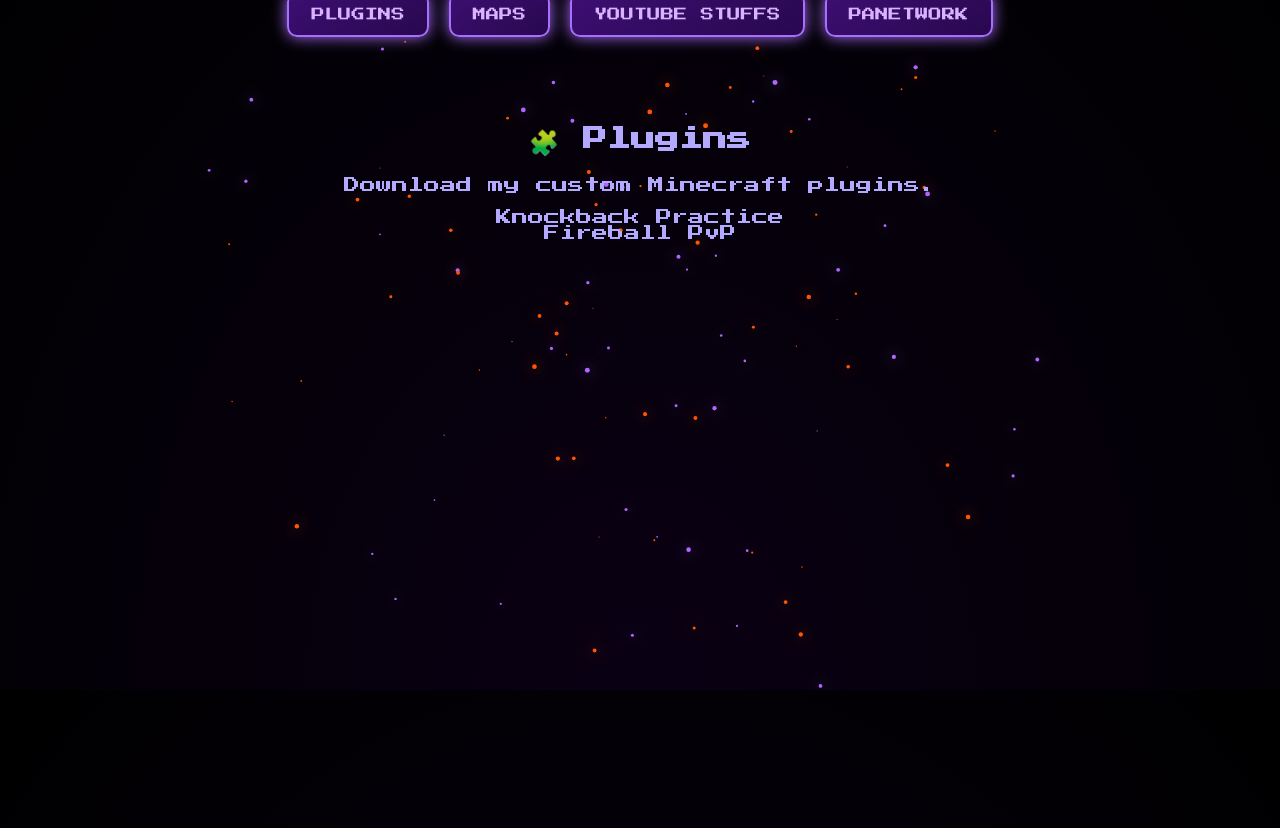
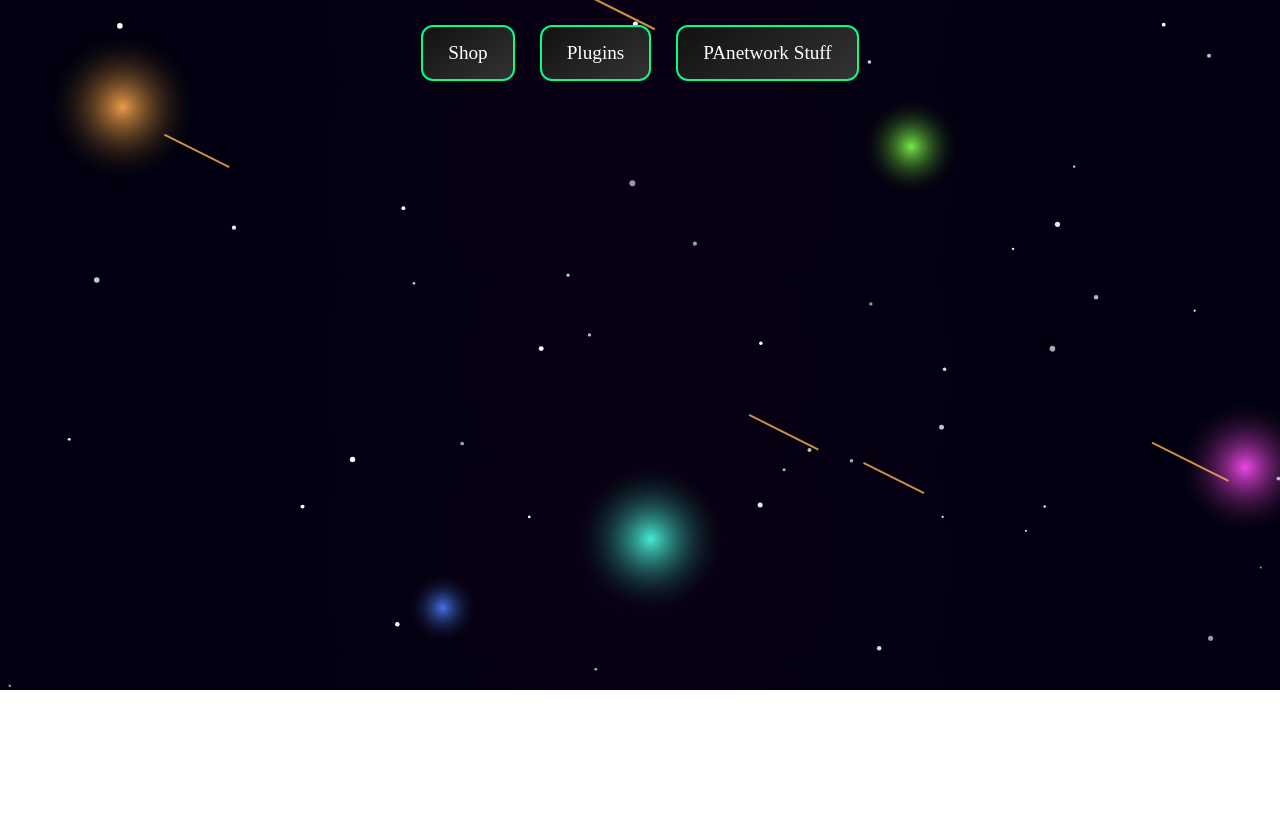
Before and after one commit to PAgamingOP/PAnetworkSHOP, a plain HTML site: page index.html in a window 1280 px wide. Shown: the part 110-938 px from the top of the page. After the commit the page ends 800 px from the top, so only its background shows below. Drawn offline with Linux system fonts and the light colour scheme; a web font is replaced by a local one.

Commit message:
index.html

```diff
--- a/index.html
+++ b/index.html
@@ -1,197 +1,233 @@
 <!DOCTYPE html>
 <html lang="en">
 <head>
-  <meta charset="UTF-8">
-  <meta name="viewport" content="width=device-width, initial-scale=1.0">
-  <title>PAnetwork Shop</title>
+<meta charset="UTF-8" />
+<meta name="viewport" content="width=device-width, initial-scale=1.0" />
+<title>PAnetwork SHOP</title>
+
+<!-- Minecraft Font -->
+<link href="https://fonts.cdnfonts.com/css/minecraft-4" rel="stylesheet">
+
 <style>
-    @import url('https://fonts.googleapis.com/css2?family=Press+Start+2P&display=swap');
 body {
   margin: 0;
-      font-family: 'Press Start 2P', cursive;
-      color: #b3aaff;
-      background: radial-gradient(ellipse at bottom, #0a0014 0%, #000000 100%);
-      overflow-y: auto;
+  font-family: 'Minecraft', sans-serif;
+  color: #fff;
+  background: radial-gradient(circle at 50% 50%, #0a0015, #000010 80%);
   overflow-x: hidden;
-      height: 100vh;
-      position: relative;
+  overflow-y: scroll;
 }
 
+/* Canvas Background (Galaxy + Fireflies) */
+canvas {
+  position: fixed;
+  top: 0;
+  left: 0;
+  z-index: -1;
+  width: 100%;
+  height: 100%;
+  background: transparent;
+}
+
+/* Header */
 header {
   text-align: center;
-      padding: 40px 10px;
-      color: #d9b3ff;
-      text-shadow: 0 0 20px #9f4fff, 0 0 40px #8a2be2;
-      font-size: 22px;
+  padding: 40px 0;
+  font-size: 3em;
+  text-shadow: 0 0 15px #00ff88;
+}
+header span:nth-child(1) {
+  color: #00ff88; /* Green for PAnetwork */
+}
+header span:nth-child(2) {
+  color: #ffee00; /* Yellow for SHOP */
 }
 
-    .button-grid {
+/* Buttons */
+nav {
   display: flex;
+  justify-content: center;
+  gap: 25px;
   flex-wrap: wrap;
-      justify-content: center;
-      gap: 20px;
-      margin-bottom: 40px;
+}
+button {
+  background: linear-gradient(145deg, #111, #333);
+  color: #fff;
+  border: 2px solid #00ff88;
+  font-family: 'Minecraft';
+  font-size: 1.2em;
+  padding: 15px 25px;
+  border-radius: 12px;
+  cursor: pointer;
+  transition: all 0.2s ease-in-out;
+}
+button:hover {
+  background: linear-gradient(145deg, #00ff88, #ffee00);
+  color: #000;
+  box-shadow: 0 0 20px #00ff88;
 }
 
-    button {
-      background: linear-gradient(145deg, #3c0e72, #29084f);
-      border: 2px solid #a86eff;
-      color: #d9b3ff;
-      font-family: 'Press Start 2P', cursive;
-      padding: 14px 22px;
-      border-radius: 10px;
-      cursor: pointer;
-      transition: all 0.2s;
-      box-shadow: 0 0 15px #a86eff;
+/* Section Container */
+section {
+  display: none;
+  max-width: 900px;
+  margin: 60px auto;
+  padding: 25px;
+  background: rgba(20, 20, 30, 0.85);
+  border: 2px solid #00ff88;
+  border-radius: 20px;
+  box-shadow: 0 0 30px rgba(0,255,136,0.3);
+}
+section.active {
+  display: block;
+  animation: fadeIn 0.8s ease;
 }
 
-    button:hover {
-      background: #5e23a1;
-      transform: scale(1.05);
-      box-shadow: 0 0 25px #b174ff;
+/* Download Box */
+.download-box {
+  margin-top: 20px;
+  background: rgba(0, 0, 0, 0.6);
+  border: 1px solid #ffee00;
+  padding: 15px;
+  border-radius: 10px;
+  text-align: center;
 }
-
-    section {
-      display: none;
-      padding: 30px;
-      text-align: center;
-      min-height: 100vh;
-      animation: fadeIn 0.4s ease-in-out;
+.download-box a {
+  color: #ffee00;
+  text-decoration: none;
+  font-weight: bold;
 }
-
-    section.active {
-      display: block;
-    }
-
-    ul {
-      list-style: none;
-      padding: 0;
-    }
-
-    a {
-      color: #b3aaff;
-      text-decoration: none;
-    }
-
-    a:hover {
-      color: #e6dbff;
-      text-shadow: 0 0 10px #cbb1ff;
+.download-box a:hover {
+  color: #00ff88;
 }
 
 @keyframes fadeIn {
-      from { opacity: 0; transform: translateY(10px); }
+  from { opacity: 0; transform: translateY(15px); }
   to { opacity: 1; transform: translateY(0); }
-    }
-
-    /* Particle canvas */
-    #particles {
-      position: fixed;
-      top: 0; left: 0;
-      width: 100%;
-      height: 100%;
-      z-index: -1;
-      background: transparent;
 }
 </style>
 </head>
+
 <body>
-  <canvas id="particles"></canvas>
-  <header>PAnetwork Shop</header>
+<canvas id="bg"></canvas>
 
-  <div class="button-grid">
-    <button onclick="showSection('plugins')">PLUGINS</button>
-    <button onclick="showSection('maps')">MAPS</button>
-    <button onclick="showSection('youtube')">YOUTUBE STUFFS</button>
-    <button onclick="showSection('panetwork')">PANETWORK</button>
+<header>
+  <span>PAnetwork</span> <span>SHOP</span>
+</header>
+
+<nav>
+  <button onclick="openSection('shop')">Shop</button>
+  <button onclick="openSection('plugins')">Plugins</button>
+  <button onclick="openSection('stuff')">PAnetwork Stuff</button>
+</nav>
+
+<section id="shop">
+  <h2>Shop Section</h2>
+  <p>Here you can find amazing PAnetwork Shop items, tools, and features.</p>
+  <div class="download-box">
+    <p>Click below to download the latest Shop resources.</p>
+    <a href="#">⬇ Download Shop Pack</a>
   </div>
-
-  <section id="plugins" class="active">
-    <h2>🧩 Plugins</h2>
-    <p>Download my custom Minecraft plugins.</p>
-    <ul>
-      <li><a href="#">Knockback Practice</a></li>
-      <li><a href="#">Fireball PvP</a></li>
-    </ul>
 </section>
 
-  <section id="maps">
-    <h2>🗺️ Maps</h2>
-    <p>Cool custom maps created by PAnetwork.</p>
-    <ul>
-      <li><a href="#">Sky Fight Arena</a></li>
-      <li><a href="#">BotPractice World</a></li>
-    </ul>
+<section id="plugins">
+  <h2>Plugins Section</h2>
+  <p>Official PAnetwork plugins collection for PocketMine-MP and MCPE servers.</p>
+  <div class="download-box">
+    <p>Click below to get the plugin pack.</p>
+    <a href="#">⬇ Download Plugin Pack</a>
+  </div>
 </section>
 
-  <section id="youtube">
-    <h2>🎬 YouTube Stuffs</h2>
-    <p>All my video resources and downloads!</p>
-    <ul>
-      <li><a href="#">Thumbnail Pack</a></li>
-      <li><a href="#">Shader Preset</a></li>
-    </ul>
-  </section>
-
-  <section id="panetwork">
-    <h2>🌌 About PAnetwork</h2>
-    <p>This is my personal Minecraft network where I share plugins, maps, and more.</p>
+<section id="stuff">
+  <h2>PAnetwork Stuff</h2>
+  <p>Exclusive assets, sounds, textures, and developer utilities for your projects.</p>
+  <div class="download-box">
+    <p>Click below to download extra tools and resources.</p>
+    <a href="#">⬇ Download Stuff Pack</a>
+  </div>
 </section>
 
 <script>
-    function showSection(id) {
+function openSection(id) {
   document.querySelectorAll('section').forEach(sec => sec.classList.remove('active'));
   document.getElementById(id).classList.add('active');
-      window.scrollTo(0, 0);
 }
 
-    // Particle effect (end & fire style)
-    const c = document.getElementById("particles");
-    const ctx = c.getContext("2d");
-    c.width = innerWidth;
-    c.height = innerHeight;
-    let particles = [];
+/* Background Animation (Galaxy, Fireflies, and Meteors) */
+const canvas = document.getElementById('bg');
+const ctx = canvas.getContext('2d');
+let w, h;
+let fireflies = [];
+let meteors = [];
+let planets = [];
 
-    class Particle {
-      constructor(angle, radius, speed, color, size) {
-        this.angle = angle;
-        this.radius = radius;
-        this.speed = speed;
-        this.color = color;
-        this.size = size;
+function resize() {
+  w = canvas.width = window.innerWidth;
+  h = canvas.height = window.innerHeight;
 }
-      update() {
-        this.angle += this.speed;
-        const x = innerWidth/2 + Math.cos(this.angle) * this.radius;
-        const y = innerHeight/2 + Math.sin(this.angle) * this.radius;
-        ctx.beginPath();
-        ctx.arc(x, y, this.size, 0, Math.PI*2);
-        ctx.fillStyle = this.color;
-        ctx.shadowBlur = 15;
-        ctx.shadowColor = this.color;
-        ctx.fill();
+window.addEventListener('resize', resize);
+resize();
+
+for (let i = 0; i < 50; i++) {
+  fireflies.push({x: Math.random()*w, y: Math.random()*h, r: Math.random()*2+1, d: Math.random()*0.5+0.2});
 }
+for (let i = 0; i < 6; i++) {
+  planets.push({x: Math.random()*w, y: Math.random()*h, r: Math.random()*60+30, c:`hsl(${Math.random()*360},80%,60%)`});
+}
+for (let i = 0; i < 5; i++) {
+  meteors.push({x: Math.random()*w, y: Math.random()*h, l: Math.random()*80+60, vx: Math.random()*6+4, vy: Math.random()*2+1});
 }
 
-    for(let i=0; i<120; i++) {
-      let angle = Math.random()*Math.PI*2;
-      let radius = 50 + Math.random()*400;
-      let speed = (Math.random()*0.02)+0.002;
-      let color = Math.random()>0.5 ? "#b066ff" : "#ff5500";
-      let size = Math.random()*2+0.5;
-      particles.push(new Particle(angle, radius, speed, color, size));
+function draw() {
+  ctx.clearRect(0,0,w,h);
+
+  // Draw planets
+  planets.forEach(p=>{
+    let grad = ctx.createRadialGradient(p.x, p.y, 0, p.x, p.y, p.r);
+    grad.addColorStop(0, p.c);
+    grad.addColorStop(1, "rgba(0,0,0,0)");
+    ctx.fillStyle = grad;
+    ctx.beginPath();
+    ctx.arc(p.x, p.y, p.r, 0, Math.PI*2);
+    ctx.fill();
+  });
+
+  // Fireflies
+  ctx.fillStyle = "#ffffff";
+  fireflies.forEach(f=>{
+    ctx.globalAlpha = 0.8 + Math.sin(Date.now()/500+f.x)*0.2;
+    ctx.beginPath();
+    ctx.arc(f.x, f.y, f.r, 0, Math.PI*2);
+    ctx.fill();
+    f.y += Math.sin(Date.now()/1000+f.x)*0.3;
+    f.x += Math.cos(Date.now()/1000+f.y)*0.3;
+    if(f.x > w) f.x=0;
+    if(f.x < 0) f.x=w;
+    if(f.y > h) f.y=0;
+    if(f.y < 0) f.y=h;
+  });
+
+  // Meteors
+  ctx.globalAlpha = 1;
+  meteors.forEach(m=>{
+    ctx.strokeStyle = "rgba(255,180,80,0.8)";
+    ctx.lineWidth = 2;
+    ctx.beginPath();
+    ctx.moveTo(m.x, m.y);
+    ctx.lineTo(m.x - m.l, m.y - m.l*0.5);
+    ctx.stroke();
+    m.x += m.vx;
+    m.y += m.vy;
+    if(m.x > w+100 || m.y > h+100){
+      m.x = -100;
+      m.y = Math.random()*h*0.5;
     }
+  });
 
-    function animate() {
-      ctx.clearRect(0,0,c.width,c.height);
-      for(let p of particles){ p.update(); }
-      requestAnimationFrame(animate);
+  requestAnimationFrame(draw);
 }
-    animate();
-
-    window.addEventListener('resize', ()=>{
-      c.width = innerWidth;
-      c.height = innerHeight;
-    });
+draw();
 </script>
 </body>
 </html>
```
Lines whose indentation alone changed are shown as unchanged.
